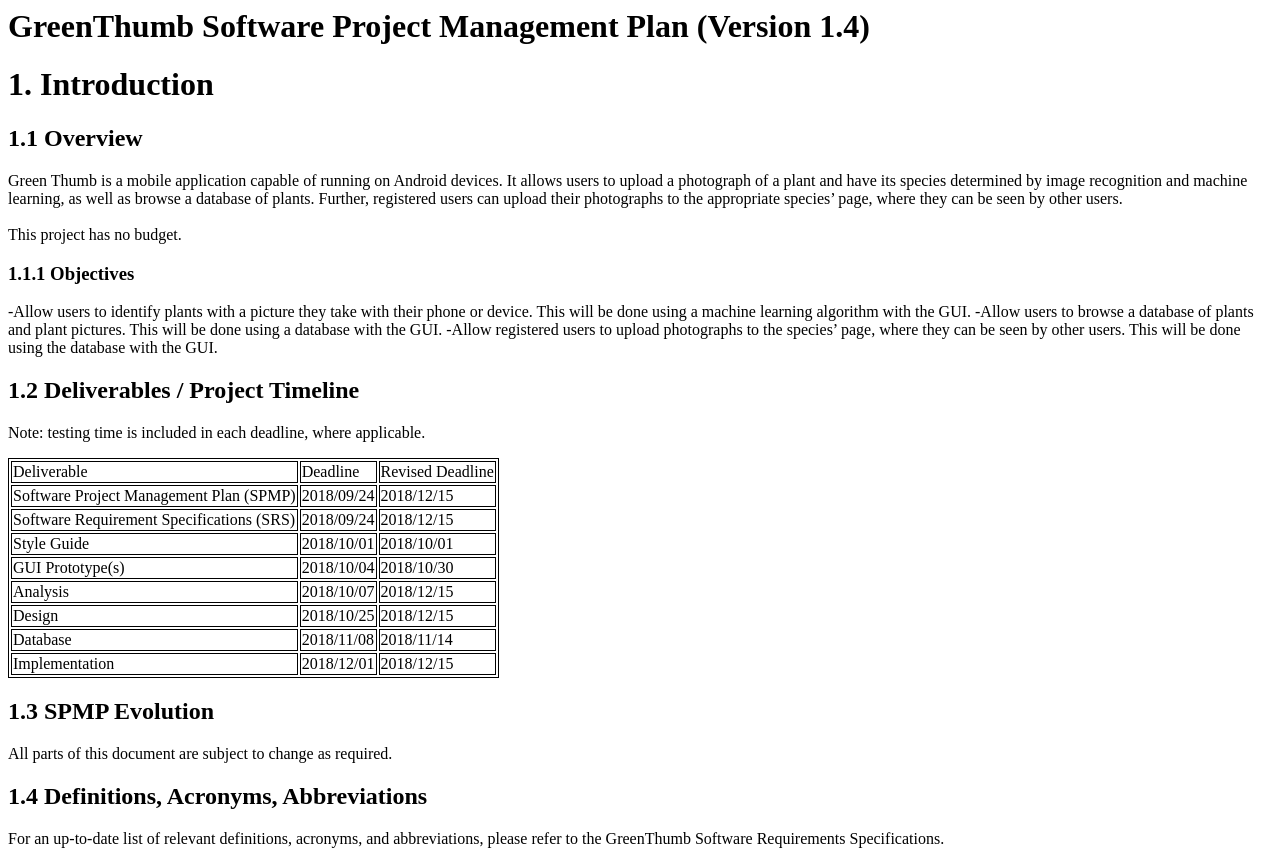
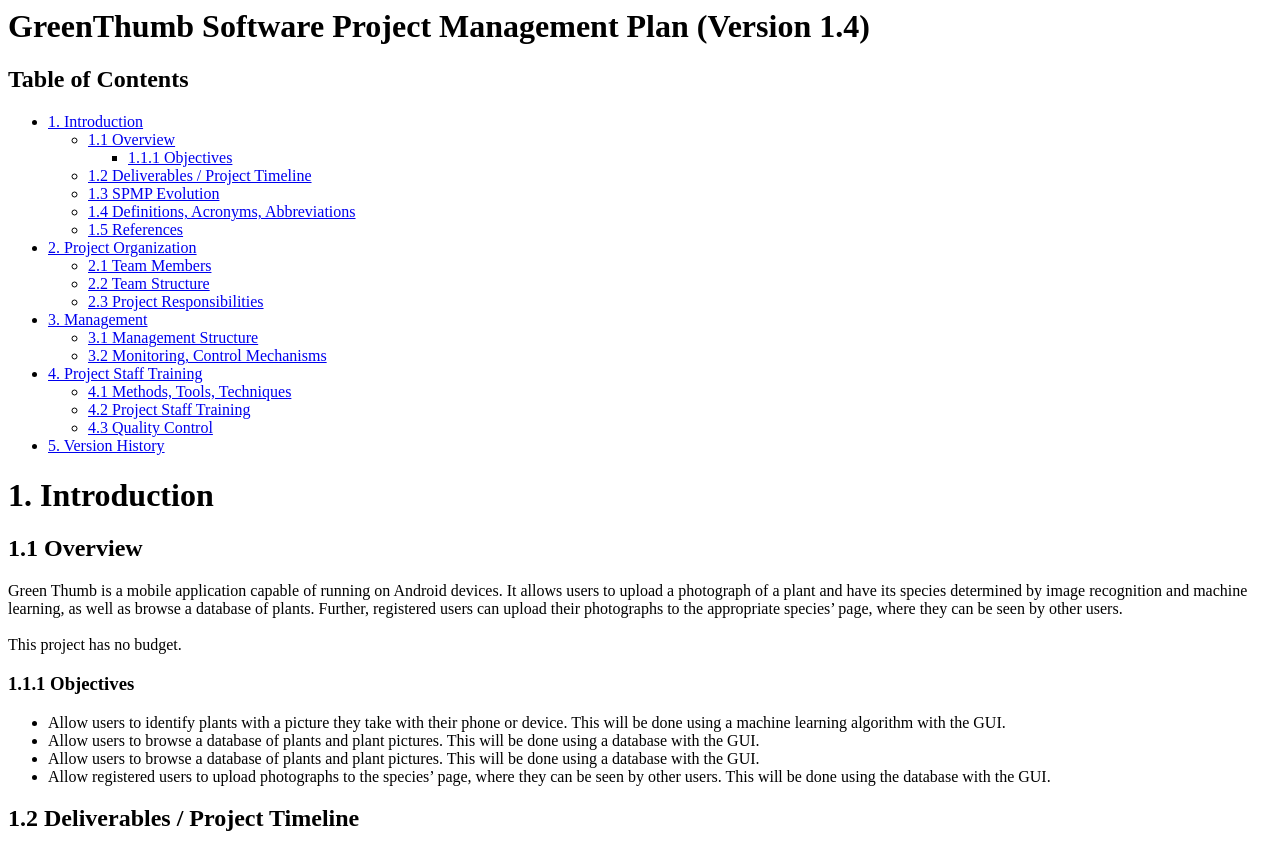
Before and after one commit to AaronE314/CP317-Project-Green-Thumb, a plain HTML site: page docs/spmp.html in a window 1280 px wide. Shown: the top 848 px of the page. Drawn offline with Linux system fonts and the light colour scheme.

Commit message:
Contents and formatting

```diff
--- a/docs/spmp.html
+++ b/docs/spmp.html
@@ -15,21 +15,61 @@
 
 <body>
     <h1>GreenThumb Software Project Management Plan (Version 1.4)</h1>
-    <h1>1. Introduction</h1>
-    <h2>1.1 Overview</h2>
+
+    <h2>Table of Contents</h2>
+    <ul>
+        <li><a href="#Introduction">1. Introduction</a></li>
+        <ul>
+            <li><a href="#Overview">1.1 Overview</a></li>
+            <ul>
+                <li><a href="#Objectives">1.1.1 Objectives</a></li>
+            </ul>
+            <li><a href="#Deliverables">1.2 Deliverables / Project Timeline</a></li>
+            <li><a href="#Evolution">1.3 SPMP Evolution</a></li>
+            <li><a href="#Definitions">1.4 Definitions, Acronyms, Abbreviations</a></li>
+            <li><a href="#References">1.5 References</a></li>
+        </ul>
+        <li><a href="#Organization">2. Project Organization</a></li>
+        <ul>
+            <li><a href="#TeamMembers">2.1 Team Members</a></li>
+            <li><a href="#TeamStructure">2.2 Team Structure</a></li>
+            <li><a href="#Responsibilities">2.3 Project Responsibilities</a></li>
+        </ul>
+        <li><a href="#Management">3. Management</a></li>
+        <ul>
+            <li><a href="#MgmtStructure">3.1 Management Structure</a></li>
+            <li><a href="#Monitoring">3.2 Monitoring, Control Mechanisms</a></li>
+        </ul>
+        <li><a href="#Training">4. Project Staff Training</a></li>
+        <ul>
+            <li><a href="#TrainingMethods">4.1 Methods, Tools, Techniques</a></li>
+            <li><a href="#StaffTraining">4.2 Project Staff Training</a></li>
+            <li><a href="#QualityControl">4.3 Quality Control</a></li>
+        </ul>
+        <li><a href="#Versioning">5. Version History</a></li>
+    </ul>
+
+
+    <h1 id="Introduction">1. Introduction</h1>
+    <h2 id="Overview">1.1 Overview</h2>
     <p>Green Thumb is a mobile application capable of running on Android devices. It allows users to upload a
         photograph of a plant and have its species determined by image recognition and machine learning, as well as
         browse a database of plants. Further, registered users can upload their photographs to the appropriate
         species&rsquo; page, where they can be seen by other users.<br><br>This project has no budget.</p>
 
-    <h3>1.1.1 Objectives</h3>
-    <p>-Allow users to identify plants with a picture they take with their phone or device.
-        This will be done using a machine learning algorithm with the GUI.
-        -Allow users to browse a database of plants and plant pictures.
-        This will be done using a database with the GUI.
-        -Allow registered users to upload photographs to the species’ page, where they can be seen by other users.
-        This will be done using the database with the GUI.</p>
-    <h2>1.2 Deliverables / Project Timeline</h2>
+    <h3 id="Objectives">1.1.1 Objectives</h3>
+    <ul>
+        <li>Allow users to identify plants with a picture they take with their phone or device.
+            This will be done using a machine learning algorithm with the GUI.</li>
+        <li>Allow users to browse a database of plants and plant pictures.
+            This will be done using a database with the GUI.</li>
+        <li>Allow users to browse a database of plants and plant pictures.
+            This will be done using a database with the GUI.</li>
+        <li>Allow registered users to upload photographs to the species’ page, where they can be seen by other users.
+            This will be done using the database with the GUI.</li>
+
+    </ul>
+    <h2 id="Deliverables">1.2 Deliverables / Project Timeline</h2>
     <p>Note: testing time is included in each deadline, where applicable.</p>
 
     <table>
@@ -135,12 +175,12 @@
             </tr>
         </tbody>
     </table>
-    <h2>1.3 SPMP Evolution</h2>
+    <h2 id="Evolution">1.3 SPMP Evolution</h2>
     <p>All parts of this document are subject to change as required.</p>
-    <h2>1.4 Definitions, Acronyms, Abbreviations</h2>
+    <h2 id="Definitions">1.4 Definitions, Acronyms, Abbreviations</h2>
     <p>For an up-to-date list of relevant definitions, acronyms, and abbreviations, please refer to the GreenThumb
         Software Requirements Specifications.</p>
-    <h2>1.5 References</h2>
+    <h2 id="References">1.5 References</h2>
     <p>The following sources were used for reference during the production of this document:</p>
     <ul>
         <li>The <a href="https://www.google.com/url?q=https://bohr.wlu.ca/cp317/&amp;sa=D&amp;ust=1537752898816000">CP317
@@ -151,7 +191,7 @@
     </ul>
     <h1>2. Project Organization</h1>
 
-    <h2>2.1 Team Members</h2>
+    <h2 id="TeamMembers">2.1 Team Members</h2>
     <table>
         <tbody>
             <tr>
@@ -302,7 +342,7 @@
         </tbody>
     </table>
 
-    <h2>2.2 Team Structure</h2>
+    <h2 id="TeamStructure">2.2 Team Structure</h2>
     <p>The project is divided into teams, including the following:</p>
     <p></p>
     <ol start="1">
@@ -337,7 +377,7 @@
         project and logging the test results.</p>
     <p></p>
     <p>The management sub-team is responsible for overseeing the progress of the project as a whole.</p>
-    <h2>2.2 Project Responsibilities</h2>
+    <h2 id="Responsibilities">2.3 Project Responsibilities</h2>
     <table>
         <tbody>
             <tr>
@@ -414,8 +454,8 @@
             </tr>
         </tbody>
     </table>
-    <h1>3. Management</h1>
-    <h2>3.1 &nbsp;Management Structure</h2>
+    <h1 id="Management">3. Management</h1>
+    <h2 id="MgmtStructure">3.1 Management Structure</h2>
     <p>All managers are responsible for overseeing the progress of their team. The project manager keeps the groups in
         contact and ensures every group is on track relative to each other.</p>
     <p></p>
@@ -471,14 +511,14 @@
             </tr>
         </tbody>
     </table>
-    <h2>3.2 Monitoring, Control Mechanisms</h2>
+    <h2 id="Monitoring">3.2 Monitoring, Control Mechanisms</h2>
     <p>The backend, frontend, and machine learning teams have weekly meetings of one hour to discuss scheduling,
         progress, and issues. The management team has weekly meetings no shorter than one hour to review the progress
         of the project as a whole. The QA sub-team does not have scheduled meetings, but communicates over the
         messaging platform, Slack.<br><br>A shared repository is used to keep all member contributions together as well
         as document changes to the project and maintain previous versions.</p>
-    <h1> 4. Technical Process</h1>
-    <h2>4.1 Methods, Tools, Techniques</h2>
+    <h1 id="Training"> 4. Technical Process</h1>
+    <h2 id="TrainingMethods">4.1 Methods, Tools, Techniques</h2>
     <p>Backend: Database, express.js, Node.js, Tensorflow</p>
     <p> </p>
     <p>Frontend: Android Studio, Gimp, Photoshop</p>
@@ -488,19 +528,19 @@
     <p>Repositories: GitHub</p>
     <p></p>
     <p>Project Management: Github, Google Sheets, Slack, Trello</p>
-    <h2>4.2 Project Staff Training</h2>
+    <h2 id="StaffTraining">4.2 Project Staff Training</h2>
     <p>The managers of each team are responsible for ensuring that each of their team members has the necessary skills
         to contribute to their part of the project. Individuals with relevant skills on each team are in charge of
         teaching their teammates, either during the group meetings or during separate meetings which fit the schedules
         of those involved.</p>
-    <h2>4.3 Quality Control</h2>
+    <h2 id="QualityControl">4.3 Quality Control</h2>
     <p>The QA sub-team designs and assigns tests to the other members of the group and records the results of these
         tests. In the case that a test fails, the creator of the code is notified by the QA team so changes can be made
         before the code is re-tested.</p>
     <p>In the case of non-code portions of the product, the QA team assigns an individual who is not the creator to
         read over the writing and compare it with the official style guide as well as check for any spelling or grammar
         mistakes. This person must fix any inconsistencies and log what changes were made to improve the document. </p>
-    <h1>5. Version History</h1>
+    <h1 id="Versioning">5. Version History</h1>
     <p>Version 0.1 - 21/09/2018:</p>
     <ul>
         <li>Saje Bailey (1.1, 3.1-3.2)</li>
@@ -537,7 +577,7 @@
     </ul>
     <p>Version 1.4 - 16/12/2018:</p>
     <ul>
-        <li>Saad Ansari (Added updated list of group members)</li>
+        <li>Saad Ansari (Added updated list of group members, contents)</li>
     </ul>
 </body>
 
```
